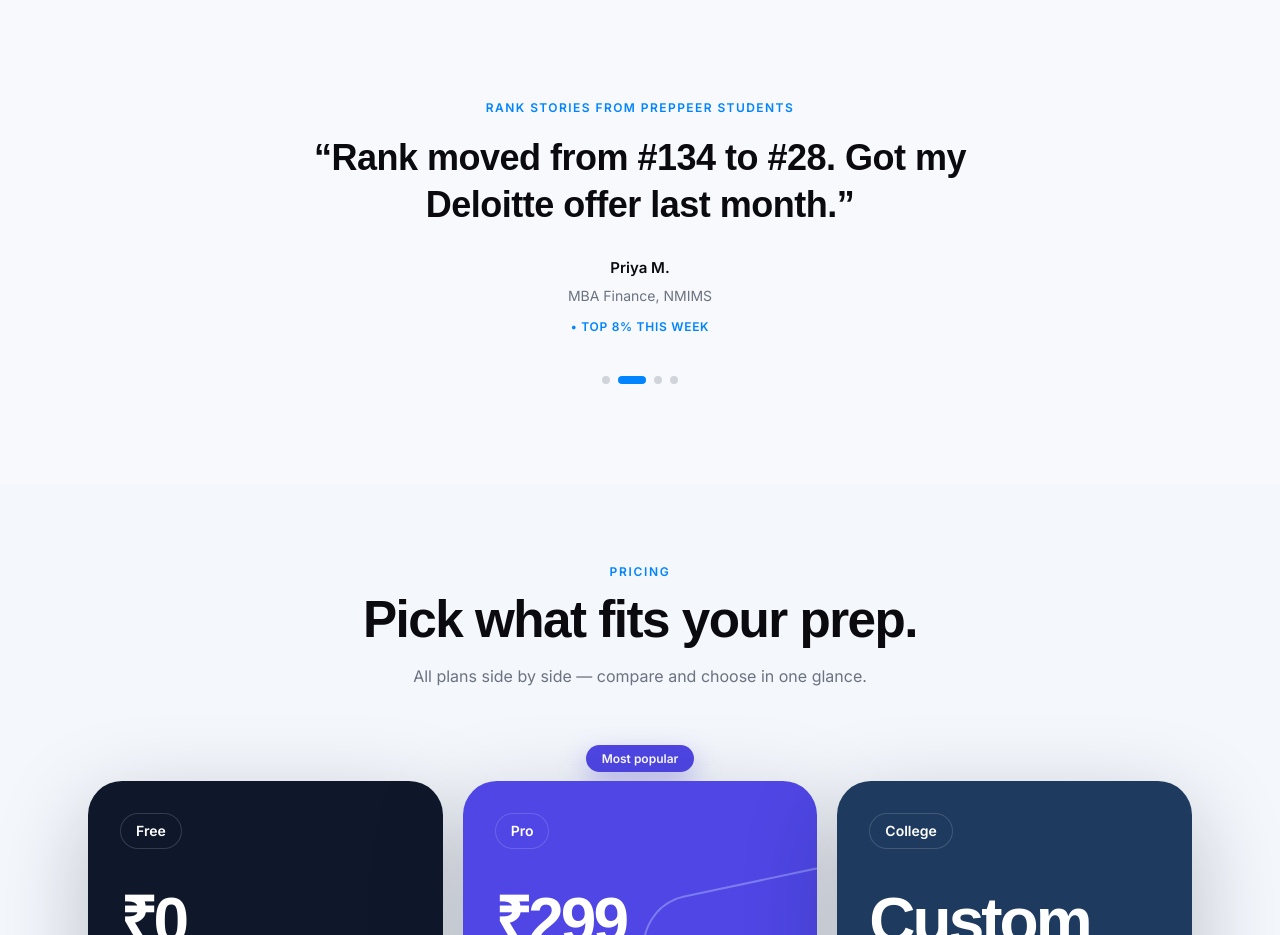
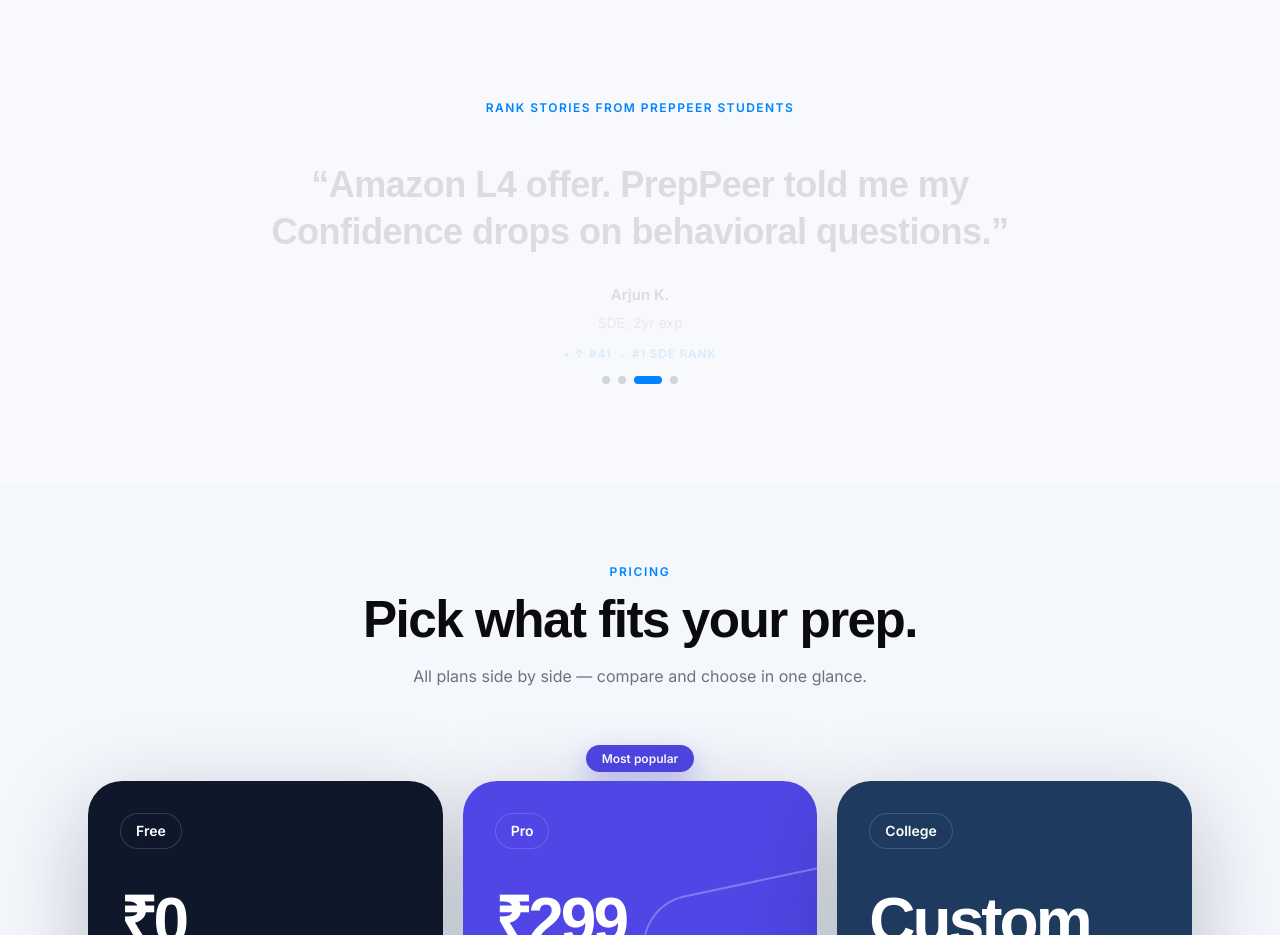
Before and after one commit to Rajat77a/PrepPeer, a Next.js app: page / in a window 1280 px wide. Shown: the part 4180-5115 px from the top of the page. Built offline with nearby package versions, Linux system fonts and the light colour scheme; a web font is replaced by a local one.

Commit message:
Adjust testimonial carousel timing

```diff
--- a/components/sections/TestimonialCarousel.tsx
+++ b/components/sections/TestimonialCarousel.tsx
@@ -42,7 +42,7 @@ export default function TestimonialCarousel() {
   useEffect(() => {
     const interval = window.setInterval(() => {
       setActiveIndex((current) => (current + 1) % testimonials.length);
-    }, 4000);
+    }, 3200);
 
     return () => window.clearInterval(interval);
   }, []);
```
